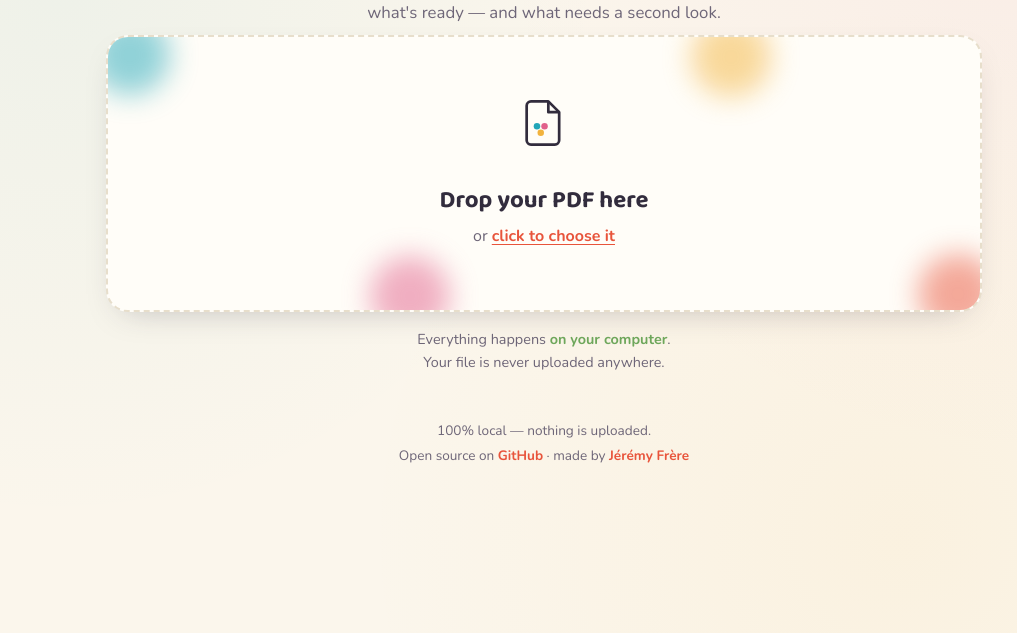
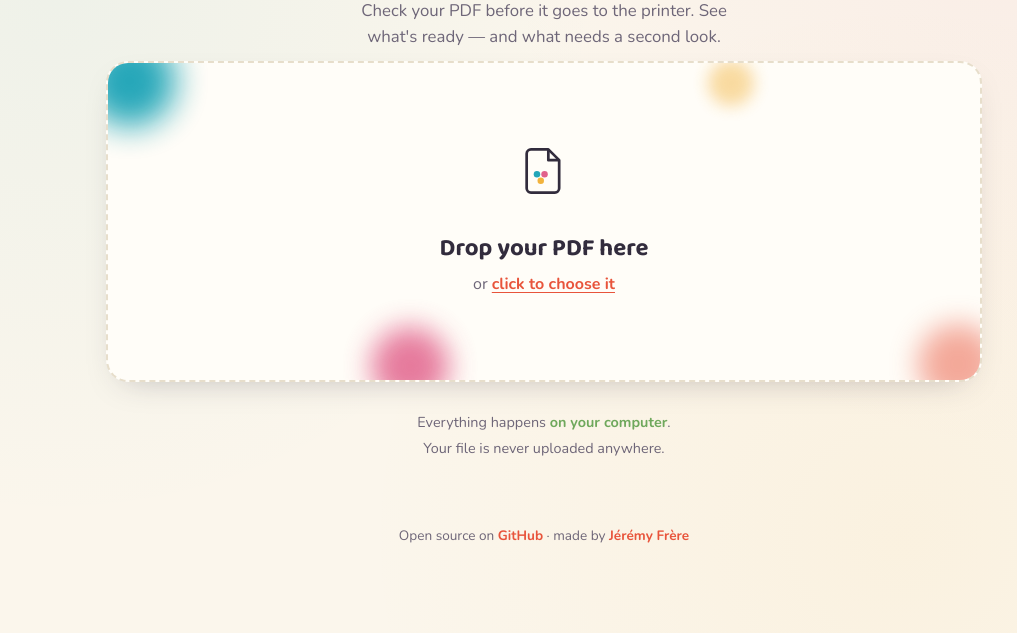
Before and after one commit to jerefrer/press-ready, a plain HTML site: page index.html in a window 1280 px wide. Shown: the part 167-800 px from the top of the page, without its empty margins (96-1113 px from the left). Drawn offline with nearby package versions, Linux system fonts and the light colour scheme; a web font is replaced by a local one.

Commit message:
style: airier layout, gentle blob animation, trim footer
- Remove the redundant "100% local" footer line (already stated above)
- More vertical breathing room (header, drop zone, margins)
- Subtle watercolor "bloom" animation on the drop-zone ink blobs
  (respects prefers-reduced-motion)

Co-Authored-By: Claude Opus 4.8 (1M context) <noreply@anthropic.com>

```diff
--- a/assets/style.css
+++ b/assets/style.css
@@ -40,7 +40,7 @@ body {
 .wrap { max-width: var(--maxw); margin: 0 auto; padding: 0 22px; }
 
 /* ---------- En-tête ---------- */
-header { padding: 42px 0 8px; text-align: center; }
+header { padding: 60px 0 10px; text-align: center; }
 .dots { display: flex; gap: 9px; justify-content: center; margin-bottom: 14px; }
 .dots i {
   width: 15px; height: 15px; border-radius: 50%; display: block;
@@ -61,18 +61,18 @@ header { padding: 42px 0 8px; text-align: center; }
 }
 .tagline {
   font-size: 1.05rem; color: var(--ink-soft);
-  margin: 12px auto 0; max-width: 34em;
+  margin: 18px auto 0; max-width: 34em;
   text-wrap: balance;
 }
 
 /* ---------- Zone de dépôt ---------- */
-main { padding: 26px 0 60px; }
+main { padding: 44px 0 80px; }
 .drop {
   position: relative;
   background: var(--card);
   border: 2.5px dashed var(--line);
   border-radius: var(--radius);
-  padding: 60px 30px;
+  padding: 82px 34px;
   text-align: center;
   cursor: pointer;
   transition: border-color .25s, transform .25s, background .25s;
@@ -84,11 +84,16 @@ main { padding: 26px 0 60px; }
 .drop:focus-visible { outline: 3px solid var(--cyan); outline-offset: 4px; }
 /* pastilles d'encre en coin, ambiance atelier */
 .drop .blob { position: absolute; width: 80px; height: 80px; border-radius: 50%;
-  filter: blur(14px); opacity: .5; pointer-events: none; }
-.drop .blob.c { background: var(--cyan);  top: -22px; left: -18px; }
-.drop .blob.m { background: var(--rose);  bottom: -26px; left: 30%; }
-.drop .blob.y { background: var(--sun);   top: -20px; right: 24%; }
-.drop .blob.k { background: var(--coral); bottom: -24px; right: -18px; }
+  filter: blur(14px); opacity: .5; pointer-events: none;
+  animation: bloom 9s ease-in-out infinite; }
+.drop .blob.c { background: var(--cyan);  top: -22px; left: -18px; animation-delay: 0s; }
+.drop .blob.m { background: var(--rose);  bottom: -26px; left: 30%; animation-delay: 2.2s; }
+.drop .blob.y { background: var(--sun);   top: -20px; right: 24%; animation-delay: 4.4s; }
+.drop .blob.k { background: var(--coral); bottom: -24px; right: -18px; animation-delay: 6.6s; }
+@keyframes bloom {
+  0%, 100% { transform: translate(0, 0) scale(1);       opacity: .42; }
+  50%      { transform: translate(7px, -7px) scale(1.2); opacity: .6; }
+}
 .drop-icon { font-size: 2.6rem; }
 .drop h2 { font-family: "Baloo 2", cursive; font-weight: 700;
   font-size: 1.5rem; margin: 12px 0 4px; }
@@ -96,7 +101,7 @@ main { padding: 26px 0 60px; }
 .drop .browse { color: var(--coral); font-weight: 700; text-decoration: underline;
   text-underline-offset: 3px; }
 .privacy { text-align: center; color: var(--ink-soft); font-size: .9rem;
-  margin: 16px auto 0; max-width: 34em; }
+  margin: 28px auto 0; max-width: 34em; line-height: 1.8; }
 .privacy b { color: var(--leaf); }
 
 /* ---------- Chargement : les 4 encres qui s'étalent ---------- */
@@ -173,7 +178,7 @@ main { padding: 26px 0 60px; }
   text-align: center; }
 .error h2 { font-family: "Baloo 2", cursive; margin: 0 0 6px; }
 
-footer { text-align: center; padding: 30px 20px 44px; color: var(--ink-soft);
+footer { text-align: center; padding: 48px 20px 60px; color: var(--ink-soft);
   font-size: .85rem; line-height: 1.9; }
 footer a { color: var(--coral); text-decoration: none; font-weight: 700; }
 footer a:hover { text-decoration: underline; text-underline-offset: 3px; }
@@ -189,7 +194,8 @@ footer a:hover { text-decoration: underline; text-underline-offset: 3px; }
 }
 
 @media (prefers-reduced-motion: reduce) {
-  .ink-drop { animation: none; opacity: .8; }
+  .ink-drop, .drop .blob { animation: none; }
+  .ink-drop { opacity: .8; }
   .bar.indeterminate .bar-fill, .bar-fill { animation: none; }
   .drop, .btn, .bar-fill { transition: none; }
 }
--- a/index.html
+++ b/index.html
@@ -78,8 +78,7 @@
 </main>
 
 <footer>
-  <p>100% local — nothing is uploaded.<br>
-    Open source on <a href="https://github.com/jerefrer/press-ready" target="_blank" rel="noopener">GitHub</a>
+  <p>Open source on <a href="https://github.com/jerefrer/press-ready" target="_blank" rel="noopener">GitHub</a>
     · made by <a href="https://frerejeremy.me" target="_blank" rel="noopener">Jérémy Frère</a></p>
 </footer>
 
```
